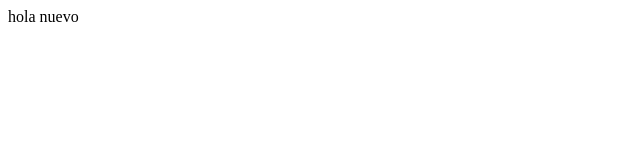
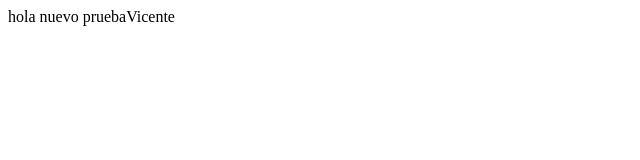
Before and after one commit to macantivbl/ReactPostWork1, a React (Create React App) app: page / in a window 1280 px wide. Shown: the top 160 px of the page, without its empty margins (0-640 px from the left). Built offline with nearby package versions, Linux system fonts and the light colour scheme.

Commit message:
Mi branch funciono
saber que hice el branch

```diff
--- a/src/App.js
+++ b/src/App.js
@@ -2,7 +2,7 @@
 function App() {
   return (
     <div className="App">
-      hola nuevo
+      hola nuevo pruebaVicente
     </div>
   );
 }
```
